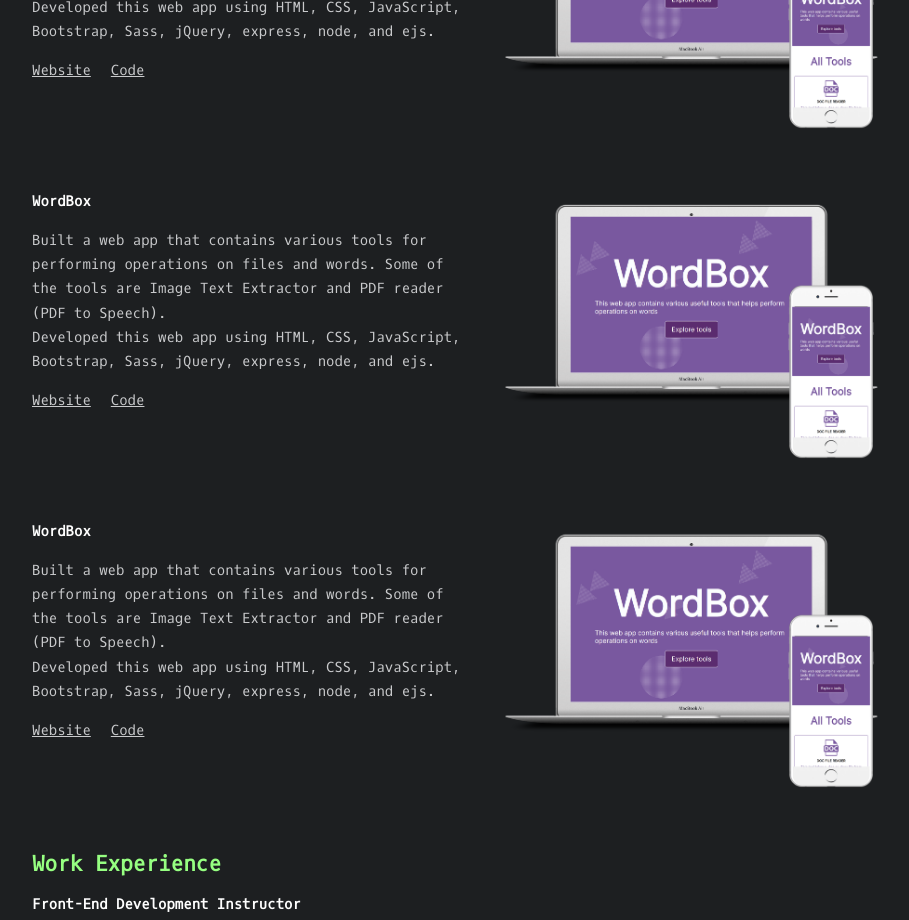
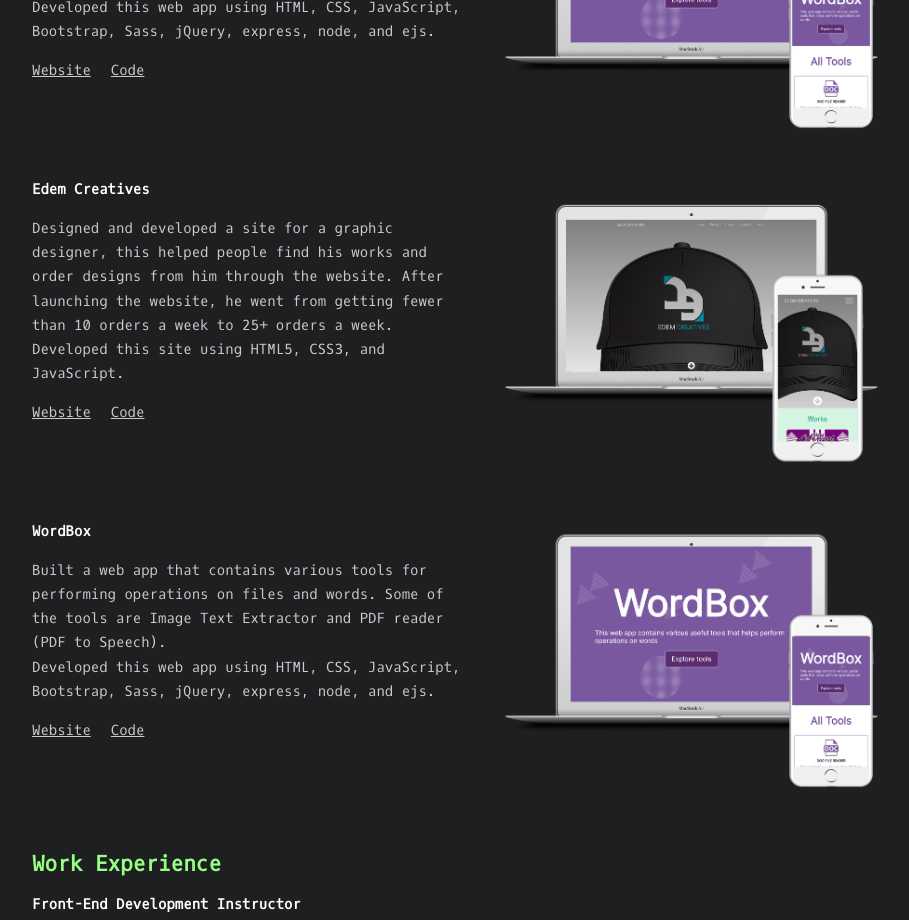
Before and after one commit to abrusu-collins/Portfolio-v7, a React (Create React App) app: page / in a window 1280 px wide. Shown: the part 1120-2040 px from the top of the page, without its empty margins (168-1077 px from the left). Built offline with nearby package versions, Linux system fonts and the light colour scheme; the HTML template or start-up script is replaced by a standard one.

Commit message:
adding mockups

```diff
--- a/src/components/Projects.jsx
+++ b/src/components/Projects.jsx
@@ -1,4 +1,5 @@
 import wb from "../img/wb_mockup.png";
+import ec from "../img/ec_mockup.png";
 function Projects() {
   return (
     <div className="projects">
@@ -29,18 +30,16 @@
 
       <div className="project">
         <div className="projectwords">
-          <p className="projecttitle">WordBox</p>
+          <p className="projecttitle">Edem Creatives</p>
           <div className="description">
           <p>
 
-            Built a web app that contains various tools for performing
-            operations on files and words. Some of the tools are Image Text
-            Extractor and PDF reader (PDF to Speech).
+          Designed and developed a site for a graphic designer, this helped people find his works and order designs from him
+through the website. After launching the website, he went from getting fewer than 10 orders a week to 25+ orders a
+week.
           </p>
           <p>
-
-            Developed this web app using HTML, CSS, JavaScript, Bootstrap, Sass,
-            jQuery, express, node, and ejs.
+          Developed this site using HTML5, CSS3, and JavaScript.
           </p>
           </div>
           <div className="visitproject">
@@ -48,7 +47,7 @@
             <a href="dd">Code</a>
           </div>
         </div>
-        <img src={wb} alt="wb_mockup" />
+        <img src={ec} alt="wb_mockup" />
       </div>
 
       <div className="project">
```
Also changed, not shown: src/img/ec_mockup.png (added), src/img/gi_mockup.png (added).
